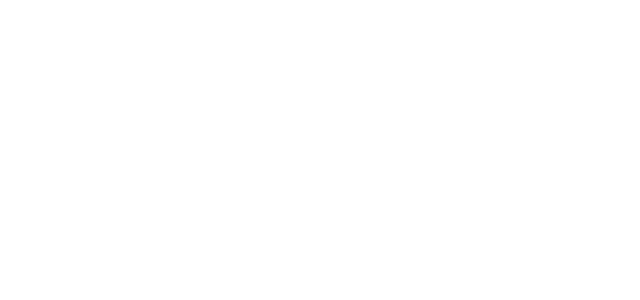
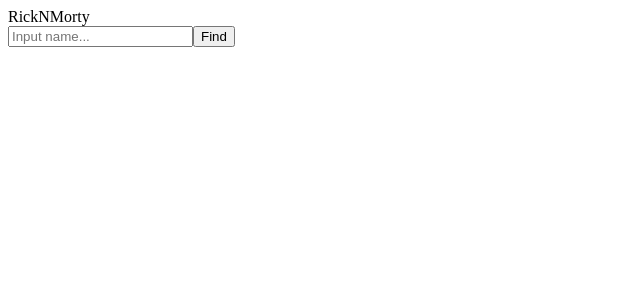
Before and after one commit to Oodmincheg/f11-counter-with-login, a React (Create React App) app: page /rick-n-morty in a window 1280 px wide. Before the commit this address had no page. Shown: the top 300 px of the page, without its empty margins (0-640 px from the left). Built offline with nearby package versions, Linux system fonts and the light colour scheme.

Commit message:
lifting up state example.

```diff
--- a/src/App.js
+++ b/src/App.js
@@ -1,6 +1,7 @@
 import { Routes, Route, BrowserRouter } from 'react-router-dom';
 import Counter from './components/Counter';
 import LoginForm from './components/LoginForm';
+import RickNMorty from './components/RickNMorty';
 import Todo from './components/Todo';
 
 function App() {
@@ -10,6 +11,7 @@
         <Route path="/" element={<LoginForm />} />
         <Route path="/counter" element={<Counter />} />
         <Route path="/todo" element={<Todo />} />
+        <Route path="rick-n-morty" element={<RickNMorty />} />
       </Routes>
     </BrowserRouter>
   );
--- /dev/null
+++ b/src/components/RickNMorty/CharactersList.jsx
@@ -0,0 +1,11 @@
+const CharactersList = ({ characterList = [] }) => {
+  return (
+    <>
+      {characterList.map(({ name }) => (
+        <div>{name}</div>
+      ))}
+    </>
+  );
+};
+
+export default CharactersList;
--- /dev/null
+++ b/src/components/RickNMorty/FindForm.jsx
@@ -0,0 +1,17 @@
+const FindForm = ({ name, findCharacter, onNameChange }) => {
+  return (
+    <form>
+      <input
+        value={name}
+        onChange={(event) => onNameChange(event.target.value)}
+        placeholder="Input name..."
+        name="name"
+      ></input>
+      <button type="button" onClick={findCharacter}>
+        Find
+      </button>
+    </form>
+  );
+};
+
+export default FindForm;
--- /dev/null
+++ b/src/components/RickNMorty/RickNMorty.jsx
@@ -0,0 +1,27 @@
+import { useState } from 'react';
+import CharacterList from './CharactersList';
+import FindForm from './FindForm';
+
+const RickNMorty = () => {
+  const [characterList, setCharacterList] = useState([]);
+  const [name, setName] = useState('');
+  const findCharacter = () => {
+    fetch(`https://rickandmortyapi.com/api/character/?name=${name}`)
+      .then((res) => res.json())
+      .then((data) => setCharacterList(data.results));
+  };
+
+  return (
+    <>
+      <div>RickNMorty</div>
+      <FindForm
+        name={name}
+        onNameChange={setName}
+        findCharacter={findCharacter}
+      />
+      <CharacterList characterList={characterList} />
+    </>
+  );
+};
+
+export default RickNMorty;
--- /dev/null
+++ b/src/components/RickNMorty/index.js
@@ -0,0 +1,3 @@
+import RickNMorty from './RickNMorty';
+
+export default RickNMorty;
```
